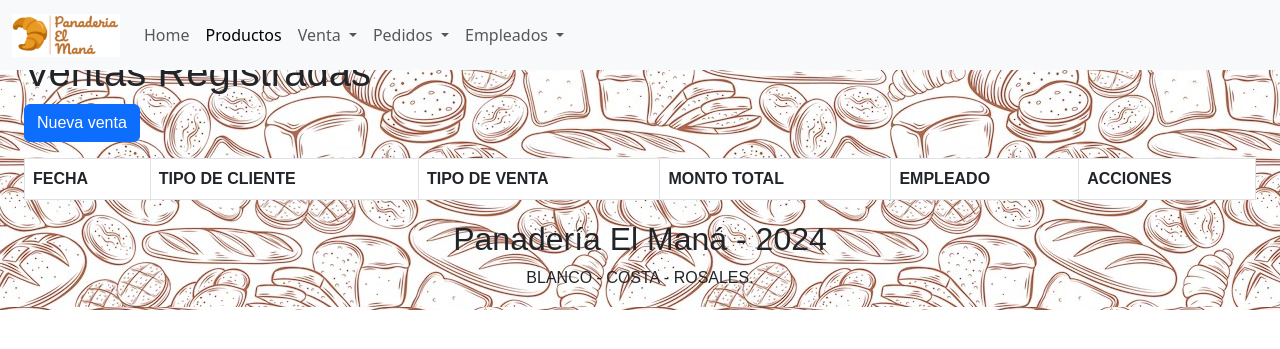
After one commit to camilablanco22/laboratorio3, a Django app: page /ventas/ in a window 1280 px wide. The commit adds this page. Shown: the top 349 px of the page. Run offline with Django 5.2, Linux system fonts and the light colour scheme; data that the repository does not hold is empty.

Commit message:
agrego listar ventas y detalle ventas

```diff
--- /dev/null
+++ b/gestion_panaderia/apps/venta/templates/venta/lista_ventas.html
@@ -0,0 +1,37 @@
+{% extends "base/base.html" %}
+{% block titulo %}Listado de Ventas{% endblock %}
+{% block contenido_principal %}
+<div class="container-fluid mt-5">
+  <h1>Ventas Registradas</h1>
+  <a href="{% url 'venta:nueva_venta' %}" class="btn btn-primary">
+            Nueva venta
+  </a>
+
+    <table class="table table-bordered mt-3">
+        <thead>
+            <tr>
+                <th>FECHA</th>
+                <th>TIPO DE CLIENTE</th>
+                <th>TIPO DE VENTA</th>
+                <th>MONTO TOTAL</th>
+                <th>EMPLEADO</th>
+                <th>ACCIONES</th>
+            </tr>
+        </thead>
+        <tbody>
+            {% for venta in ventas %}
+                <tr>
+                    <td>{{ venta.fecha_venta }}</td>
+                    <td>{{ venta.tipo_cliente }}</td>
+                    <td>{{ venta.tipo_venta }}</td>
+                    <td>{{ venta.monto_total }}</td>
+                    <td>{{ venta.empleado.nombre_completo }}</td>
+                    <td>
+                        <a href="{% url 'venta:detalle_venta' venta.id %}" class="btn btn-info">Ver Detalle</a>
+                    </td>
+                </tr>
+            {% endfor %}
+        </tbody>
+    </table>
+</div>
+{% endblock %}
--- a/gestion_panaderia/apps/venta/urls.py
+++ b/gestion_panaderia/apps/venta/urls.py
@@ -4,8 +4,8 @@ from apps.venta import views
 
 app_name = 'venta'
 urlpatterns = [
-    #path('', views.lista_productos, name='lista_productos'),
-    #path('<int:pk>/', views.detalle_anuncio, name='detalle_anuncio'),
+    path('', views.lista_ventas, name='lista_ventas'),  # Listar ventas
+    path('<int:venta_id>/', views.detalle_venta, name='detalle_venta'),  # Detalle de venta
     path('nueva/',views.nueva_venta,name='nueva_venta'),
     #path('editar/<int:pk>/', views.editar_producto, name='editar_producto'),
     #path('eliminar/', views.eliminar_producto, name='eliminar_producto' )
--- a/gestion_panaderia/apps/venta/views.py
+++ b/gestion_panaderia/apps/venta/views.py
@@ -1,26 +1,31 @@
-from django.shortcuts import render, redirect
+from django.shortcuts import render, redirect, get_object_or_404
 from django.urls import reverse
 
 from apps.venta.forms import NuevaVentaForm, ItemFormSet
+from apps.venta.models import Venta, Item
 
 
 # Create your views here.
 
 def nueva_venta(request):
     venta_nueva = None
+    monto_total = 0
     if request.method == 'POST':
         venta_form = NuevaVentaForm(request.POST) #request.post es un objeto del tipo diccionario
         if venta_form.is_valid():
-            venta = venta_form.save()
+            venta = venta_form.save(commit=False)
             formset = ItemFormSet(request.POST, instance=venta)
             if formset.is_valid():
-                # Guardar cada item individualmente
                 items = formset.save(commit=False)
                 for item in items:
-                    # Calcular el precio del item basado en la cantidad y el precio del producto
-                    item.venta = venta
+                    # Calcular el monto total de la venta y el de cada item individual
                     if item.producto:
                         item.precio_item = item.cantidad * item.producto.precio
+                        monto_total = monto_total + item.precio_item
+                venta.monto_total = monto_total
+                venta.save()
+
+                for item in items:
                     item.save()
                 return redirect('venta:lista_ventas')  # Redirige a la lista de ventas después de guardar los items
 
@@ -32,3 +37,14 @@ def nueva_venta(request):
         'form': form,
         'formset': formset
     })
+
+
+
+def lista_ventas(request):
+    ventas = Venta.objects.all()  # Obtener todas las ventas
+    return render(request, 'venta/lista_ventas.html', {'ventas': ventas})
+
+def detalle_venta(request, venta_id):
+    venta = get_object_or_404(Venta, id=venta_id)  # Obtener la venta específica
+    items = Item.objects.filter(venta=venta)  # Obtener los items relacionados a esta venta
+    return render(request, 'venta/detalle_venta.html', {'venta': venta, 'items':items})
--- a/gestion_panaderia/gestion_panaderia/urls.py
+++ b/gestion_panaderia/gestion_panaderia/urls.py
@@ -23,6 +23,6 @@ from django.views.generic import TemplateView
 urlpatterns = [
     path('admin/', admin.site.urls),
     path('producto/', include('apps.producto.urls', namespace='producto')),
-    path('venta/', include('apps.venta.urls', namespace='venta')),
+    path('ventas/', include('apps.venta.urls', namespace='venta')),
     path('', TemplateView.as_view(template_name='base/home.html'), name='home'),
 ]+ static(settings.MEDIA_URL, document_root=settings.MEDIA_ROOT)
--- a/gestion_panaderia/templates/base/home.html
+++ b/gestion_panaderia/templates/base/home.html
@@ -69,7 +69,7 @@
                         <div class="card-body">
                             <h5 class="card-title">Ventas</h5>
                             <p class="card-text">Realizar una nueva venta, información sobre ventas realizadas, actualizar precios</p>
-                            <a href="#" class="btn btn-success">ACCEDER</a>
+                            <a href="{% url 'venta:lista_ventas' %}" class="btn btn-success">ACCEDER</a>
                         </div>
                     </div>
                 </div>
```
Also changed, not shown: gestion_panaderia/apps/venta/templates/venta/detalle_venta.html (added, +49 -0 lines), gestion_panaderia/apps/venta/templates/venta/venta_form.html (+58 -6 lines).
